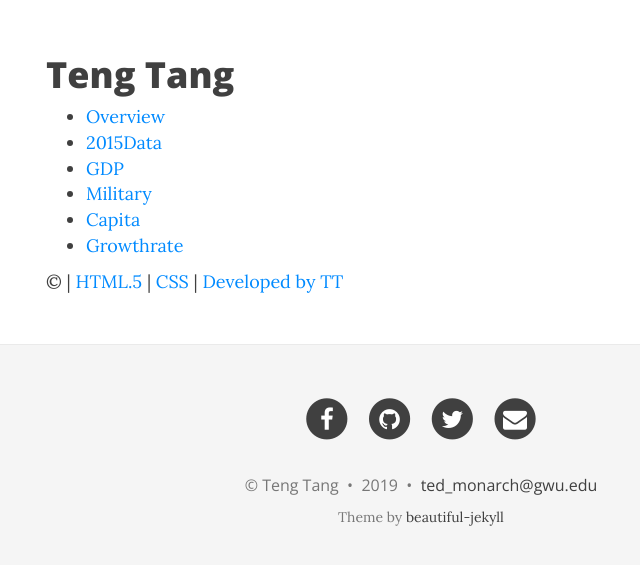
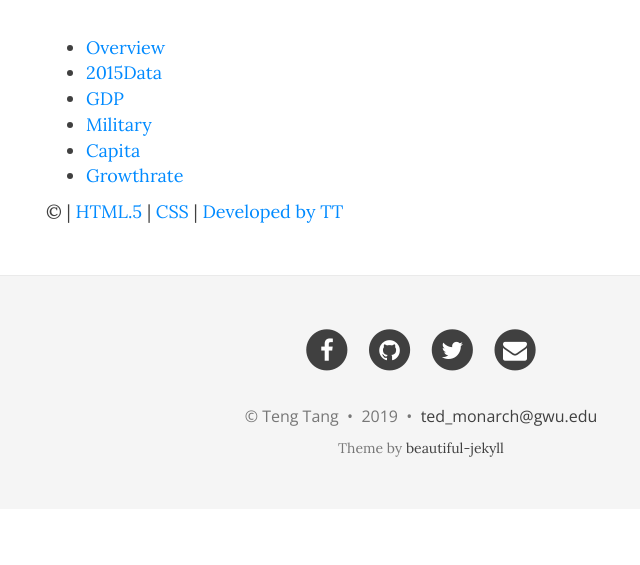
Before and after one commit to Monarch2018/ev_prediction, a Jekyll site: the page built from index.html, in a window 1280 px wide and 1209 px high. Shown: the part 631-1196 px from the top of the window, without its empty margins (219-859 px from the left). Built offline with Jekyll 4.4.1, drawn with Linux system fonts in a browser that asks for light colours; nearby versions of some CDN libraries; the list of posts is cut into pages by our own code.

Commit message:
Update index.html

```diff
--- a/index.html
+++ b/index.html
@@ -25,7 +25,6 @@ bigimg: /img/tesla.png
 
 <body>
 	<div id= "main">
-		<h1> Teng Tang </h1>
 		<div id="menubar">
 			<ul id="menu">
 				<li class = "selected"><a href="index.html">Overview</a></li>
```
